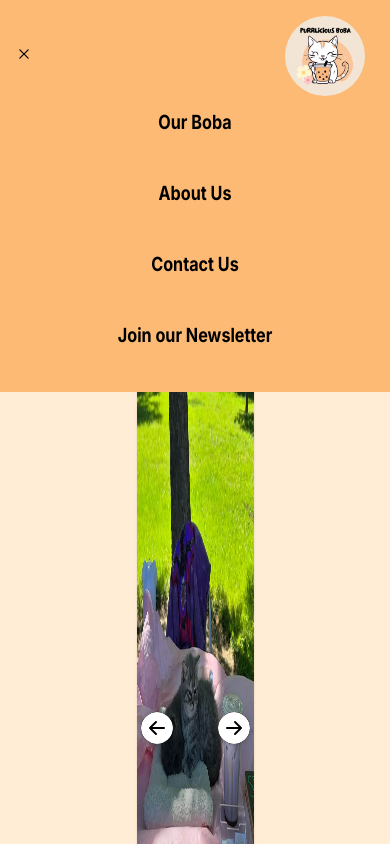
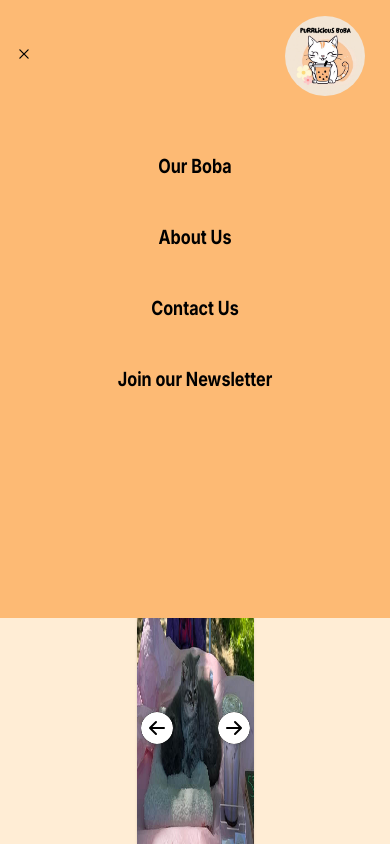
Before and after one commit to devanshkat/purrlicious-boba, a Next.js app in the folder frontend/: page / in a window 390 px wide. Both pictures are taken after a click on the button 24 px from the left and 54 px from the top of the page. Shown: the top 844 px of the page. Built offline with nearby package versions, Linux system fonts and the light colour scheme; no server answers; a web font is replaced by a local one.

Commit message:
Added Transtion to hamburger menu
- Added transtion to hamburger menu, fades in from the top

```diff
--- a/frontend/app/components/Hamburger.tsx
+++ b/frontend/app/components/Hamburger.tsx
@@ -5,9 +5,10 @@ import NavButtonMobile from "./NavButtonMobile";
 
 interface HamburgerProps {
     onClose: () => void;
+    isVisible: Boolean;
   }
 
-const Hamburger: React.FC<HamburgerProps> = ({onClose}) => {
+const Hamburger: React.FC<HamburgerProps> = ({onClose, isVisible}) => {
     const [isHamburgerVisible, setIsHamburgerVisible] = useState(false);
 
     const toggleHamburgerVisibility = () => {
@@ -15,7 +16,7 @@ const Hamburger: React.FC<HamburgerProps> = ({onClose}) => {
     };
 
     return (
-        <div className="fixed transition-all duration-500 ease-in-out left-0 w-full h-2/7 bg-orange-300 z-20">
+        <div className={`fixed transfrom transtion-all transtion-opacity transtion-transfrom duration-500 ease-in-out mt-11 left-0 w-full h-3/5 bg-orange-300 z-50 ${ isVisible ? 'translate-y-0 opacity-100' : '-translate-y-14 opacity-0'}`}>
             {/* <button onClick={onClose}>
                 <h2 className='text-white'>Hamburger</h2>
             </button> */}
--- a/frontend/app/components/Nav.tsx
+++ b/frontend/app/components/Nav.tsx
@@ -30,7 +30,7 @@ const Nav: React.FC<NavProps> = ({showTitle}) => {
             {isHamburgerVisible ? <RxCross2 className='text-black'></RxCross2> : <RxHamburgerMenu className='text-black'></RxHamburgerMenu>}
           </div>
         </button>
-        {isHamburgerVisible && <Hamburger onClose={toggleHamburgerVisibility}/>}
+        <Hamburger isVisible={isHamburgerVisible} onClose={toggleHamburgerVisibility}/>
       </div>
       <div className='flex flex-row-reverse lg:flex-row mx-auto items-center justify-center ml-20 lg:ml-2 z-30'>
         <Link href={"/"}>
```
